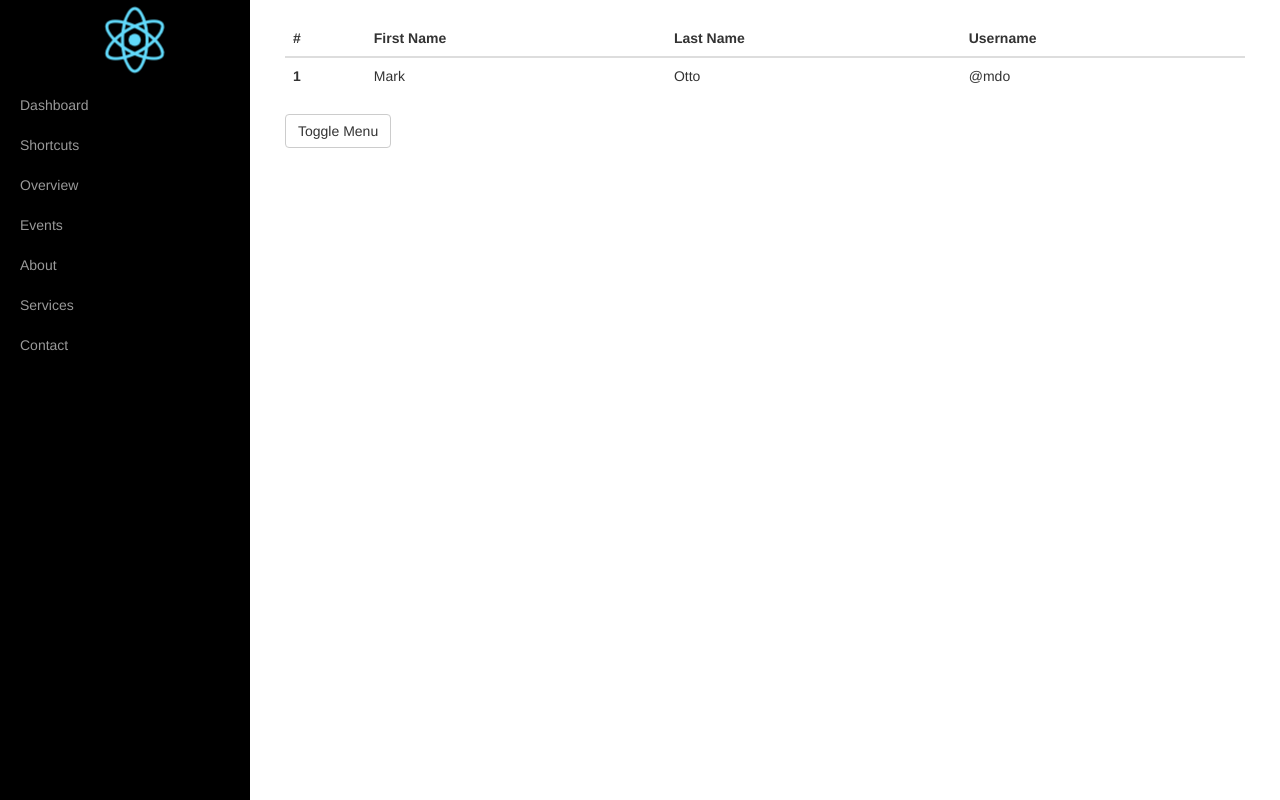
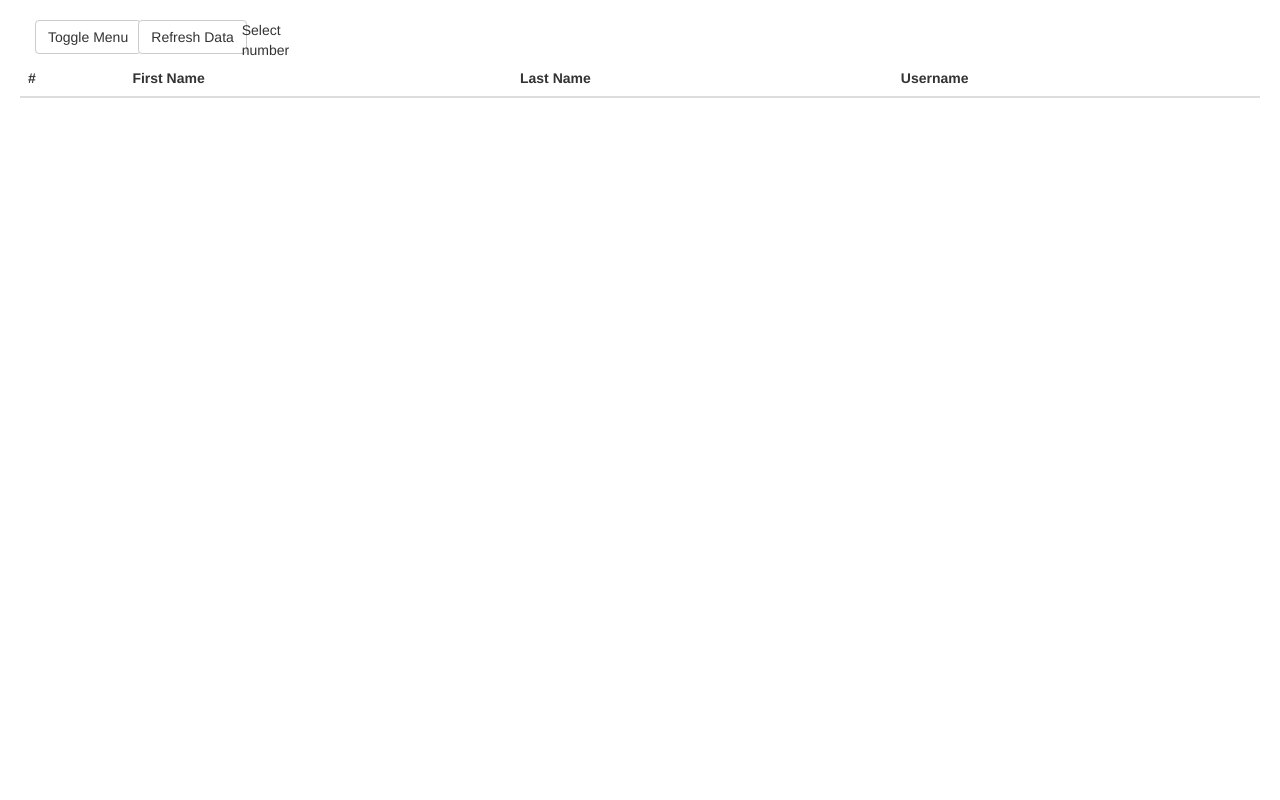
Before and after one commit to AlehGalo/UserInterface, a React (Create React App) app: page / in a window 1280 px wide. Built offline with nearby package versions, Linux system fonts and the light colour scheme.

Commit message:
UI Changes

```diff
--- a/public/index.html
+++ b/public/index.html
@@ -2,8 +2,10 @@
 <html lang="en">
   <head>
     <meta charset="utf-8">
-    <meta name="viewport" content="width=device-width, initial-scale=1, shrink-to-fit=no">
-    <meta name="theme-color" content="#000000">
+    <meta http-equiv="X-UA-Compatible" content="IE=edge">
+    <meta name="viewport" content="width=device-width, shrink-to-fit=no, initial-scale=1">
+    <meta name="description" content="">
+    <meta name="author" content="">
     <!--
       manifest.json provides metadata used when your web app is added to the
       homescreen on Android. See https://developers.google.com/web/fundamentals/engage-and-retain/web-app-manifest/
--- a/src/App.css
+++ b/src/App.css
@@ -1,9 +1,6 @@
 .App-logo {
   animation: App-logo-spin infinite 20s linear;
   height: 80px;
-}
-.App-intro {
-  font-size: large;
 }
 
 @keyframes App-logo-spin {
--- a/src/App.js
+++ b/src/App.js
@@ -9,20 +9,20 @@ class App extends Component {
     constructor(p) {
         super(p);
         this.toggleMenu = this.toggleMenu.bind(this);
-        this.toggled = "";
+        this.state = {sidebarClassName : "toggled"};
+        this.hide = false;
     }
 
     toggleMenu() {
-        return {toggled: "toggled"};
+        this.setState({sidebarClassName : this.hide ? "toggled" : ""});
+        this.hide = !this.hide;
     }
 
     render() {
         return (
-            <div className="App">
-                <div id="wrapper">
-                    <Sidebar/>
-                    <MainContent/>
-                </div>
+            <div id="wrapper" className={this.state.sidebarClassName}>
+                <Sidebar/>
+                <MainContent onToggleClick={this.toggleMenu}/>
             </div>
         );
     }
--- a/src/Grid.js
+++ b/src/Grid.js
@@ -3,20 +3,12 @@ import GridBody from './GridBody';
 import GridHeader from './GridHeader';
 
 class Grid extends Component {
-    constructor(props){
-        super(props);
-        this.calculateSum = this.calculateSum.bind(this);
-    }
-
-    calculateSum(){
-        console.log("Calculate sum called");
-    }
 
     render() {
         return (
             <table className="table">
                 <GridHeader/>
-                <GridBody/>
+                <GridBody rows={this.props.rows}/>
             </table>
         );
     }
--- a/src/GridBody.js
+++ b/src/GridBody.js
@@ -4,7 +4,6 @@ class GridBody extends Component {
 
     constructor(props){
         super(props);
-        this.rows = [['1', 'Mark', 'Otto', '@mdo']];
         this.renderRow = this.renderRow.bind(this);
     }
 
@@ -20,7 +19,7 @@ class GridBody extends Component {
     render() {
         return (
                 <tbody>
-                {this.rows.map((r, i)=>this.renderRow(i, r))}
+                {this.props.rows.map((r, i)=>this.renderRow(i, r))}
                 </tbody>
         );
     }
--- a/src/MainContent.js
+++ b/src/MainContent.js
@@ -3,12 +3,36 @@ import Grid from "./Grid";
 
 class MainContent extends Component {
 
-    constructor(p){
-        super(p);
-        this.toggleSidebar = this.toggleSidebar.bind(this);
+    constructor(props) {
+        super(props);
+        this.onDetailsClick = this.onDetailsClick.bind(this);
+        this.state = {rows: [[]]};
     }
 
-    toggleSidebar(){
+    onDetailsClick() {
+
+        let numberOfItems = 5000;
+
+        let array = new Array();
+
+        let p = performance.now();
+
+        for (let i = 0; i < numberOfItems; i++) {
+            array[i] = new Array();
+            for (let j = 0; j < 4; j++) {
+                array[i][j] = i + " " + j;
+            }
+        }
+
+        this.setState({rows: array});
+
+        console.log(performance.now() - p + " ms")
+        console.log(new Date());
+    }
+
+    componentDidUpdate(prevProps, prevState) {
+        console.log(new Date());
+
     }
 
     render() {
@@ -16,11 +40,17 @@ class MainContent extends Component {
             <div id="page-content-wrapper">
                 <div className="container-fluid">
                     <div className="row">
-                        <div className="col-lg-12">
-                            <Grid/>
+                        <div className="col-xs-1">
                             <a className="btn btn-default" id="menu-toggle"
-                               onClick={this.toggleMenu}>Toggle Menu</a>
+                               onClick={this.props.onToggleClick}>Toggle Menu</a>
                         </div>
+                        <div className="col-xs-1">
+                            <a className="btn btn-default" onClick={this.onDetailsClick}>Refresh Data</a>
+                        </div>
+                        <div className="col-xs-1">
+                            Select number
+                        </div>
+                        <Grid rows={this.state.rows}/>
                     </div>
                 </div>
             </div>
```
